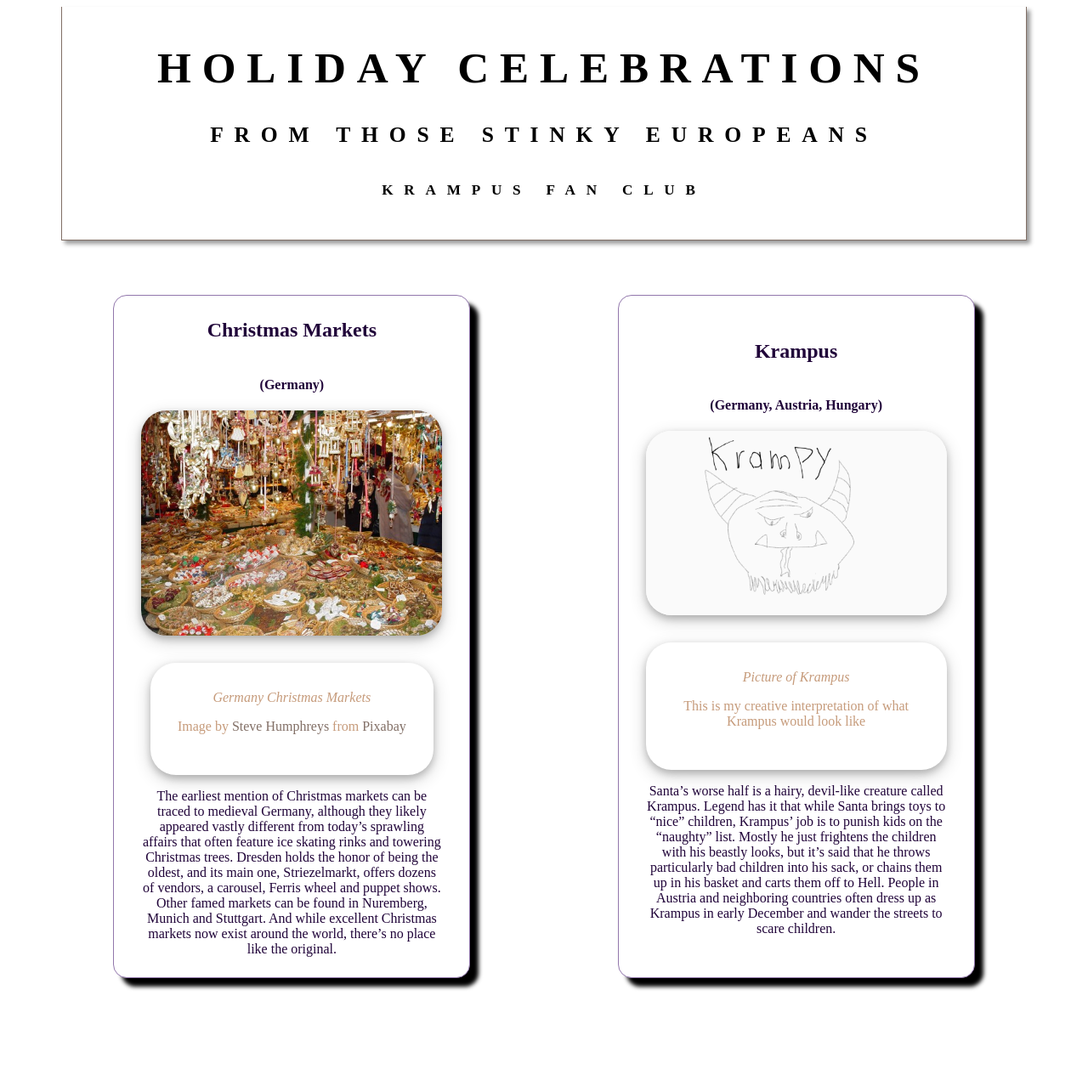
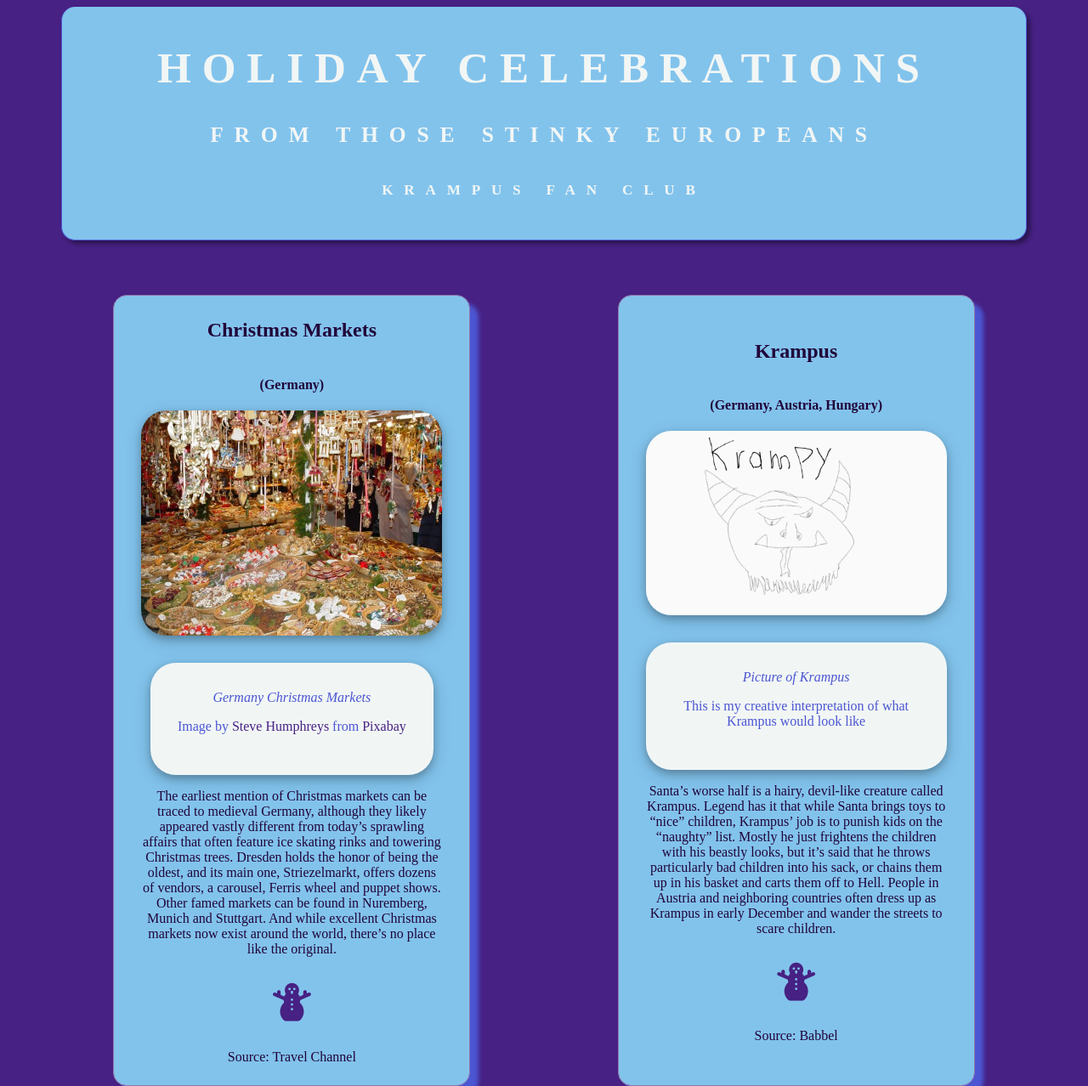
Before and after one commit to CSF2223/holidaydesign-DiamanteGabriel, a plain HTML site: page index.html in a window 1280 px wide. Shown: the top 1278 px of the page at 85% size. Drawn offline with Linux system fonts and the light colour scheme.

Commit message:
Added colors, fonts, border radius, and icons to sources

```diff
--- a/index.html
+++ b/index.html
@@ -5,6 +5,7 @@
     <meta name="viewport" content="width=device-width, initial-scale=1.0">
     <meta http-equiv="X-UA-Compatible" content="ie=edge">
     <link rel="stylesheet" href="style.css" type="text/css" />
+    <link rel="stylesheet" href="https://cdnjs.cloudflare.com/ajax/libs/font-awesome/6.2.1/css/all.min.css" integrity="sha512-MV7K8+y+gLIBoVD59lQIYicR65iaqukzvf/nwasF0nqhPay5w/9lJmVM2hMDcnK1OnMGCdVK+iQrJ7lzPJQd1w==" crossorigin="anonymous" referrerpolicy="no-referrer" />
     <title>Holiday Design</title>
 </head>
 <body>
@@ -30,6 +31,10 @@
             sprawling affairs that often feature ice skating rinks and towering Christmas trees. Dresden holds the honor of being the oldest, and its
             main one, Striezelmarkt, offers dozens of vendors, a carousel, Ferris wheel and puppet shows. Other famed markets can be found in Nuremberg,
             Munich and Stuttgart. And while excellent Christmas markets now exist around the world, there’s no place like the original.</p>
+            <div class="Source:travelchannel">
+                <a href="https://www.travelchannel.com/interests/holidays/photos/fun-holiday-traditions-around-the-world"><i class="fa-solid fa-snowman"></i></a>
+                <p>Source: Travel Channel</p>
+            </div>
         </div>
 
 
@@ -45,6 +50,10 @@
             Krampus’ job is to punish kids on the “naughty” list. Mostly he just frightens the children with his beastly looks, but it’s said
             that he throws particularly bad children into his sack, or chains them up in his basket and carts them off to Hell. People in Austria
             and neighboring countries often dress up as Krampus in early December and wander the streets to scare children.</p>
+            <div class="Source:Babbel">
+                <a href="https://www.babbel.com/en/magazine/11-wacky-holiday-traditions-around-the-world"><i class="fa-solid fa-snowman"></i></a>
+                <p>Source: Babbel</p>
+            </div>
         </div>
 
 
@@ -65,9 +74,17 @@
             with kids dressing as angels and devils.</p>
             <h3>Netherlands</h3>
             <p>In a departure, St. Nicholas Day is celebrated on December 5th in the Netherlands, where St. Nick, or Sinterklaas, catches a steamboat from Spain. In preparation, kids leave traditional clogs (or just their regular shoes) by the fireplace or door. (Think of it as the equivalent of hanging stockings over the fireplace.) The shoes are filled with hay or carrots for Sinterklaas’ white horse, in the hopes that small gifts will replace this offering.</p>
+            <div class="Source:travelchannel">
+                <a href="https://www.travelchannel.com/interests/holidays/photos/fun-holiday-traditions-around-the-world"><i class="fa-solid fa-snowman"></i></a>
+                <p>Source: Travel Channel</p>
+            </div>
         </div>
 
     </section>
 
+    <footer>
+        <p class="copyright">&copy; CSF GabrielD 2022.  All rights reserved.</p>
+
+     </footer>
 </body>
 </html>
--- a/style.css
+++ b/style.css
@@ -1,25 +1,47 @@
+/*
+Color Palette:
+background color: #472183
+font color: #4B56D2
+secondary color: #82C3EC
+tertiary color: #F1F6F5
+*/
+
+/* CSS syntax notes:
+     selector {property: value;}
+*/
+
+@import url('https://fonts.googleapis.com/css2?family=Noto+Serif+NP+Hmong:wght@400;500;600;700&display=swap');
+
+body {
+    background-color: #472183;
+    font-family: 'Noto Serif NP Hmong', serif;
+}
+
 header {
     margin: 0 4rem;
     letter-spacing: 0.8rem;
     text-align: center;
-    border-bottom: 1px solid #826F66;
-    border-right: 1px solid #826F66;
-    border-left: 1px solid #826F66;
+    border-bottom: 1px solid #4B56D2;
+    border-right: 1px solid #4B56D2;
+    border-left: 1px solid #4B56D2;
     padding: 0.5rem;
     box-shadow: 4px 4px 5px rgba(0, 0, 0, 0.4);
     text-transform: uppercase;
     font-size: 1.1rem;
+    border-radius: 1rem;
+    background-color: #82C3EC;
+    color: #F1F6F5;
 }
 
 .HolidayCard {
-    background-color: #fff;
+    background-color: #82C3EC;
     color: #200439;
     margin: 4rem 3rem;
     padding: 0.5rem 2rem;
     text-align: center;
     border: 1px solid #9277AC;
     border-radius: 1rem;
-    box-shadow: 10px 10px 5px #000;
+    box-shadow: 10px 10px 5px #4B56D2;
     display: flex;
     flex-direction: column;
     justify-content: center;
@@ -35,16 +57,44 @@ header {
 
 .HolidayCard a {
     text-decoration: none;
-    color: #826F66;
+    color: #472183;
 }
 
 .citationText {
-    color: #C69B7B;
+    color: #4B56D2;
+    background-color: #F1F6F5;
     text-align: center;
     padding: 2rem;
     border-radius: 30px;
     margin-top: 2rem;
     box-shadow: 0 4px 8px 0 rgba(0, 0, 0, 0.2), 0 6px 20px 0 rgba(0, 0, 0, 0.19);
+}
+
+.fa-snowman {
+    font-size: 2.8rem;
+    padding: 1rem;
+    color: #472183;
+}
+
+.fa-tree-christmas {
+    font-size: 2.2rem;
+    padding: 1.5rem;
+    color: #472183;
+}
+
+.fa-hat-santa {
+    font-size: 2.2rem;
+    padding: 1.5rem;
+    color: #472183;
+}
+
+.copyright {
+    margin: 1rem;
+    padding: 1rem;
+    font-size: 1rem;
+    color: #fff;
+    display: block;
+    align-items: center;
 }
 
 @media (min-width: 768px) {
```
